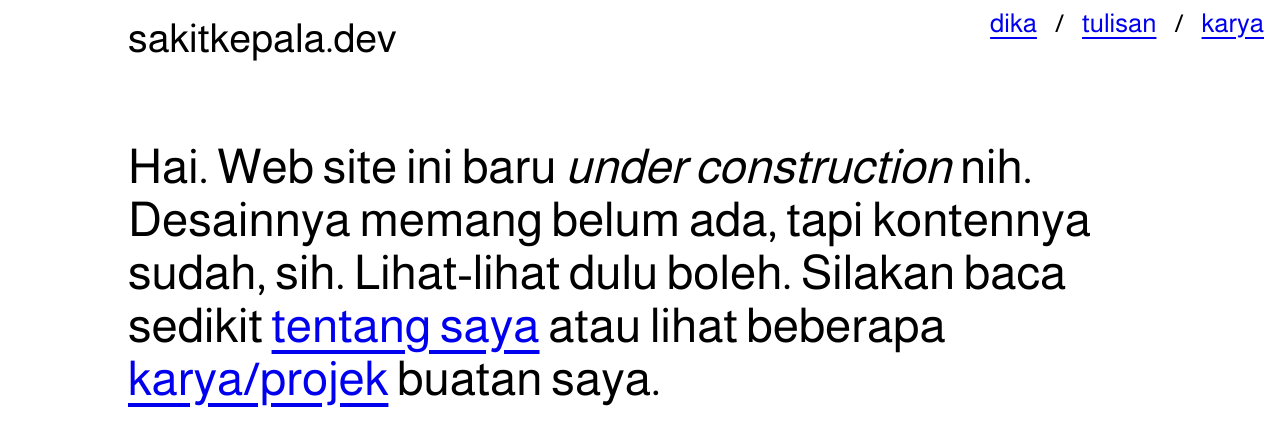
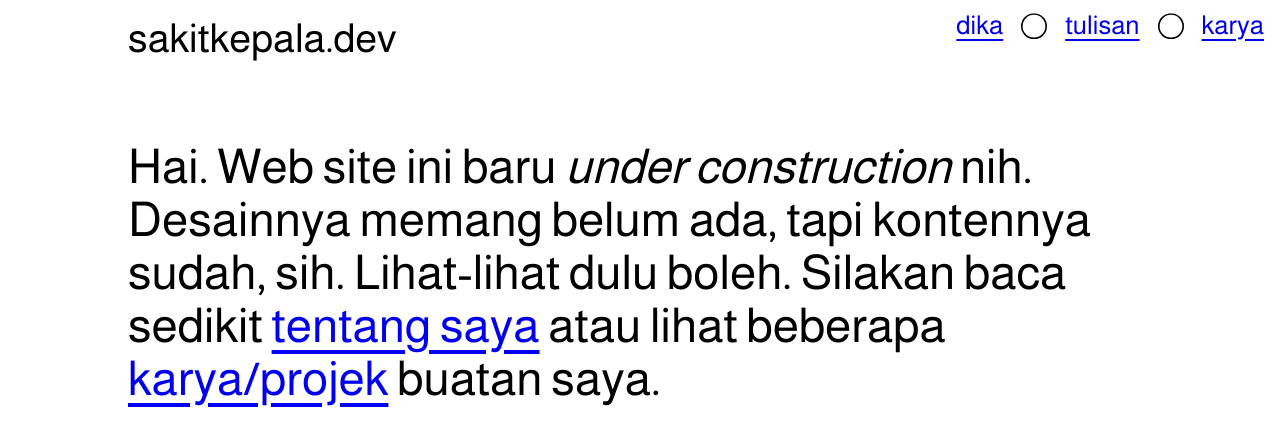
Before and after one commit to sakitkepala/sakitkepaladotdev, an Astro site: page / in a window 1280 px wide. Built offline with nearby package versions, Linux system fonts and the light colour scheme; Astro itself is replaced by a stand-in of ours.

Commit message:
Circle bullets di nav menu

```diff
--- /dev/null
+++ b/src/components/IconCircle.astro
@@ -0,0 +1,17 @@
+<svg
+  stroke="currentColor"
+  fill="currentColor"
+  stroke-width="0"
+  viewBox="0 0 16 16"
+  height="1em"
+  width="1em"
+  xmlns="http://www.w3.org/2000/svg"
+>
+  <path d="M8 15A7 7 0 1 1 8 1a7 7 0 0 1 0 14zm0 1A8 8 0 1 0 8 0a8 8 0 0 0 0 16z"></path>
+</svg>
+
+<style>
+  svg {
+    transform: translateY(0.2em);
+  }
+</style>
--- a/src/components/NavLinks.astro
+++ b/src/components/NavLinks.astro
@@ -1,4 +1,6 @@
 ---
+import IconCircle from "./IconCircle.astro";
+
 const isHome = Astro.url.pathname === "/";
 
 const checkCurrentPage = (path: string) => {
@@ -30,7 +32,9 @@ const checkCurrentPage = (path: string) => {
           </svg>
           <span>depan</span>
         </a>
-        <span class="separator">/</span>
+        <span class="separator">
+          <IconCircle />
+        </span>
       </>
     )
   }
@@ -39,13 +43,13 @@ const checkCurrentPage = (path: string) => {
     class:list={["nav-link", { "current-page": checkCurrentPage("/dika") }]}
     title="Ke halaman tentang Dika">dika</a
   >
-  <span class="separator">/</span>
+  <span class="separator"><IconCircle /></span>
   <a
     href="/tulisan"
     class:list={["nav-link", { "current-page": checkCurrentPage("/tulisan") }]}
     title="Ke halaman tulisan blog">tulisan</a
   >
-  <span class="separator">/</span>
+  <span class="separator"><IconCircle /></span>
   <a
     href="/karya"
     class:list={["nav-link", { "current-page": checkCurrentPage("/karya") }]}
```
